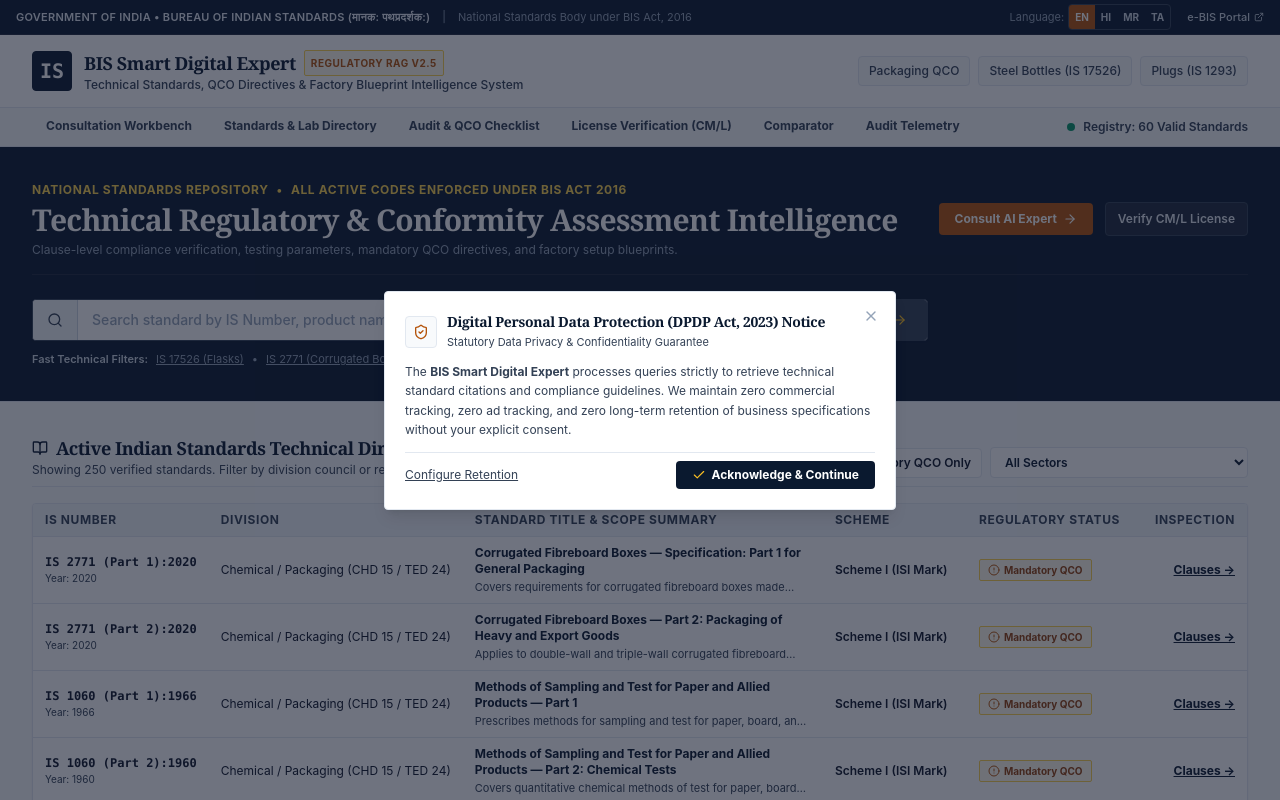
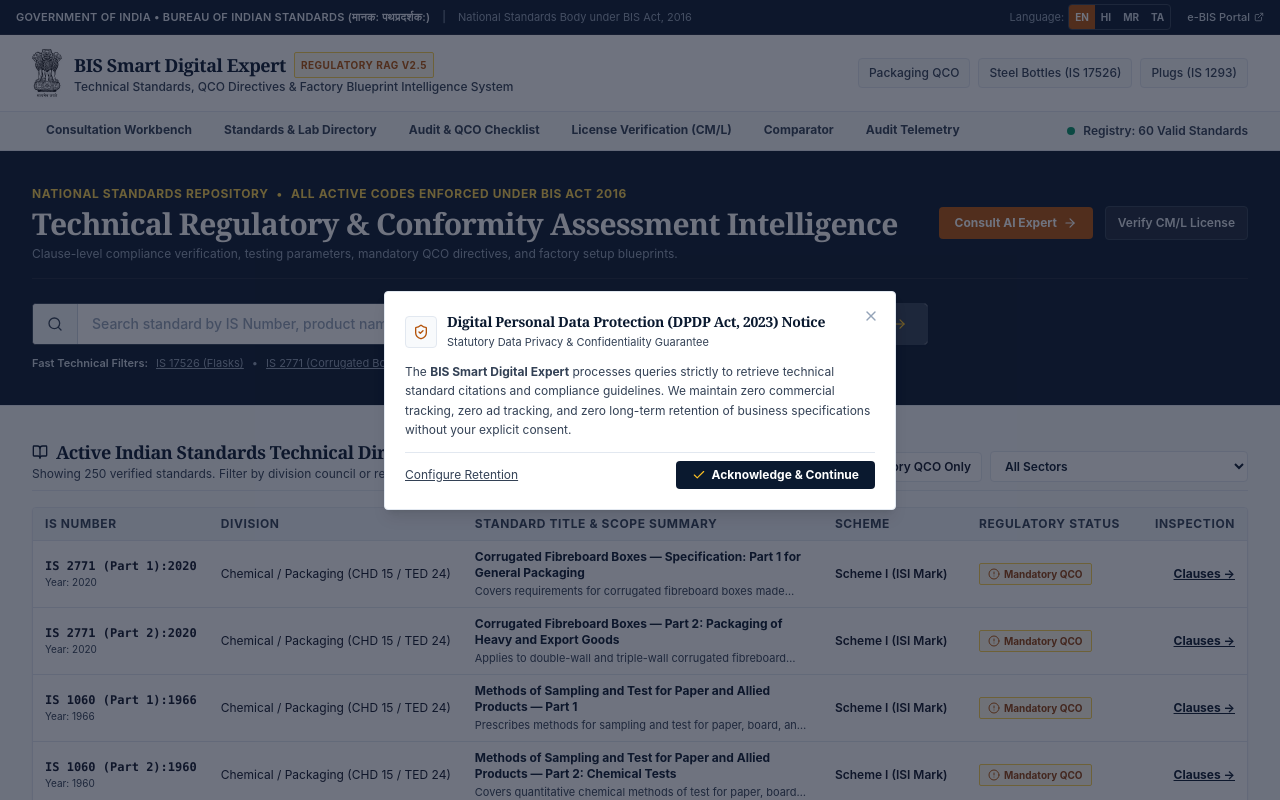
Before and after one commit to Nishit7658/SIH-BIS-, a Next.js app: page / in a window 1280 px wide. Shown: the top 800 px of the page. Built offline with nearby package versions, Linux system fonts and the light colour scheme.

Commit message:
feat(branding): replace placeholder logo with official Indian National Emblem

```diff
--- a/src/app/layout.tsx
+++ b/src/app/layout.tsx
@@ -16,6 +16,9 @@
   description: "AI-powered digital expert for Bureau of Indian Standards (BIS), ISI Mark specifications, Quality Control Orders (QCOs), and product compliance.",
   keywords: "BIS, ISI Mark, Indian Standards, QCO, IS 1293, IS 302, IS 694, DPDP, Conformity Assessment, Smart India Hackathon",
   authors: [{ name: "BIS Digital Team" }],
+  icons: {
+    icon: "/emblem.svg",
+  },
 };
 
 export default function RootLayout({
--- a/src/app/loading.tsx
+++ b/src/app/loading.tsx
@@ -5,8 +5,12 @@
   return (
     <div className="min-h-[70vh] flex flex-col items-center justify-center space-y-4 px-4">
       <div className="relative">
-        <div className="w-14 h-14 rounded-2xl bg-gradient-to-br from-bis-navy via-bis-blue to-bis-saffron flex items-center justify-center shadow-lg animate-pulse">
-          <span className="text-white font-black text-xl tracking-tighter">IS</span>
+        <div className="w-16 h-16 rounded-2xl bg-white border border-slate-200 flex items-center justify-center shadow-lg p-2.5 animate-pulse">
+          <img
+            src="/emblem.svg"
+            alt="State Emblem of India"
+            className="w-full h-full object-contain"
+          />
         </div>
         <div className="absolute -top-1 -right-1 w-4 h-4 rounded-full bg-bis-saffron flex items-center justify-center animate-ping">
           <Sparkles className="w-2.5 h-2.5 text-white" />
--- a/src/components/layout/Footer.tsx
+++ b/src/components/layout/Footer.tsx
@@ -12,8 +12,12 @@
         <div className="grid grid-cols-1 md:grid-cols-4 gap-8 pb-8 border-b border-slate-800">
           {/* Col 1: Statutory Authority */}
           <div className="md:col-span-2 space-y-3">
-            <div className="flex items-center gap-2 text-white font-bold font-serif text-sm">
-              <span className="w-5 h-5 bg-gov-saffron text-white rounded-sm flex items-center justify-center font-mono text-xs">IS</span>
+            <div className="flex items-center gap-2.5 text-white font-bold font-serif text-sm">
+              <img
+                src="/emblem.svg"
+                alt="State Emblem of India"
+                className="h-7 w-auto object-contain brightness-0 invert shrink-0"
+              />
               <span>Bureau of Indian Standards (BIS)</span>
             </div>
             <p className="text-slate-400 text-xs leading-relaxed max-w-lg">
--- a/src/components/layout/Navbar.tsx
+++ b/src/components/layout/Navbar.tsx
@@ -99,9 +99,11 @@
       {/* 2. Primary Portal Title & Emblem */}
       <div className="max-w-7xl mx-auto px-4 sm:px-6 lg:px-8 py-3.5 flex items-center justify-between">
         <Link href="/" className="flex items-center gap-3 group">
-          <div className="w-10 h-10 rounded border border-gov-navy bg-gov-navy text-white flex items-center justify-center font-black text-xl font-mono">
-            <span>IS</span>
-          </div>
+          <img
+            src="/emblem.svg"
+            alt="State Emblem of India"
+            className="h-12 w-auto object-contain shrink-0 drop-shadow-sm"
+          />
           <div>
             <div className="flex items-center gap-2">
               <span className="text-lg font-black text-gov-navy tracking-tight font-serif">
```
Also changed, not shown: public/emblem.svg (added).
